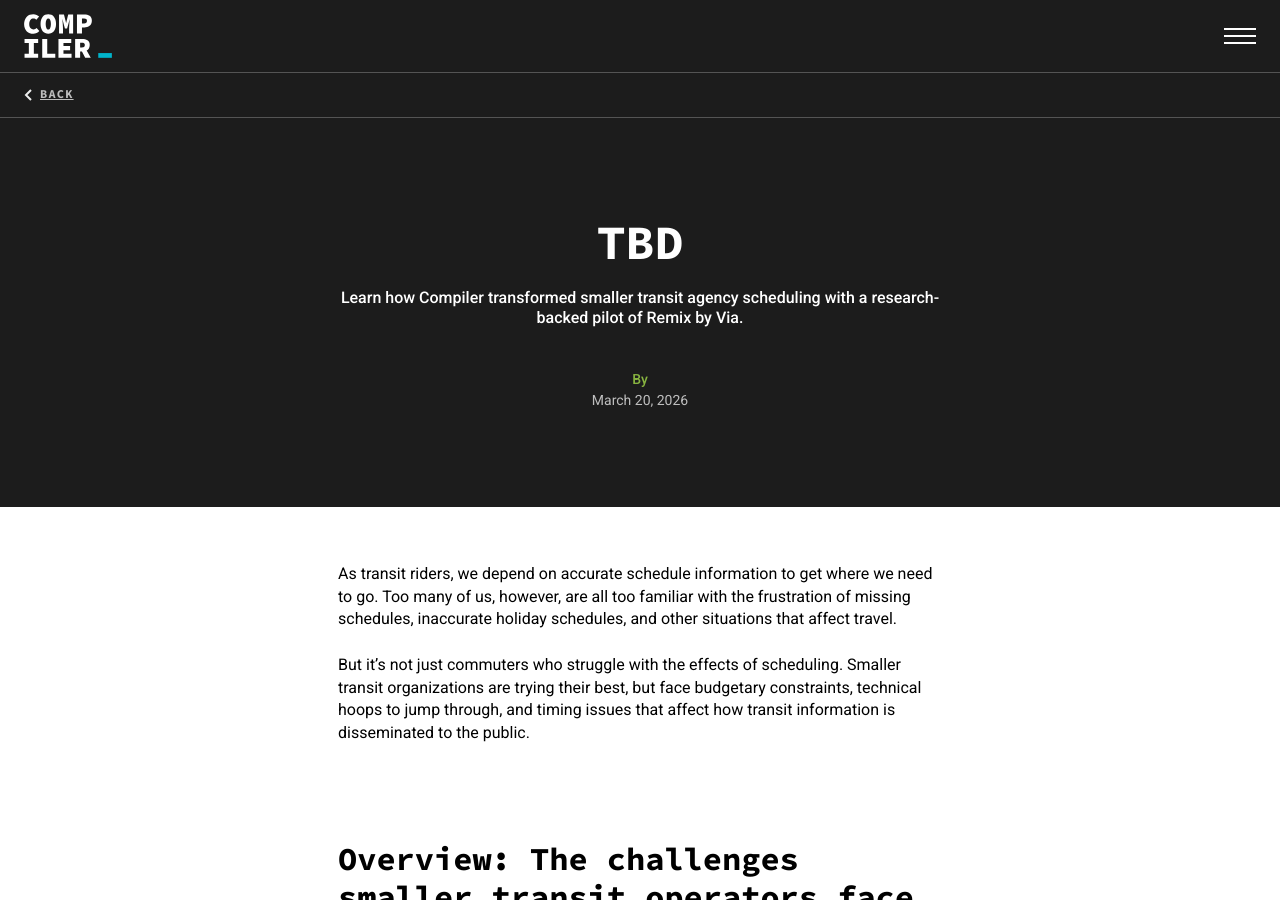
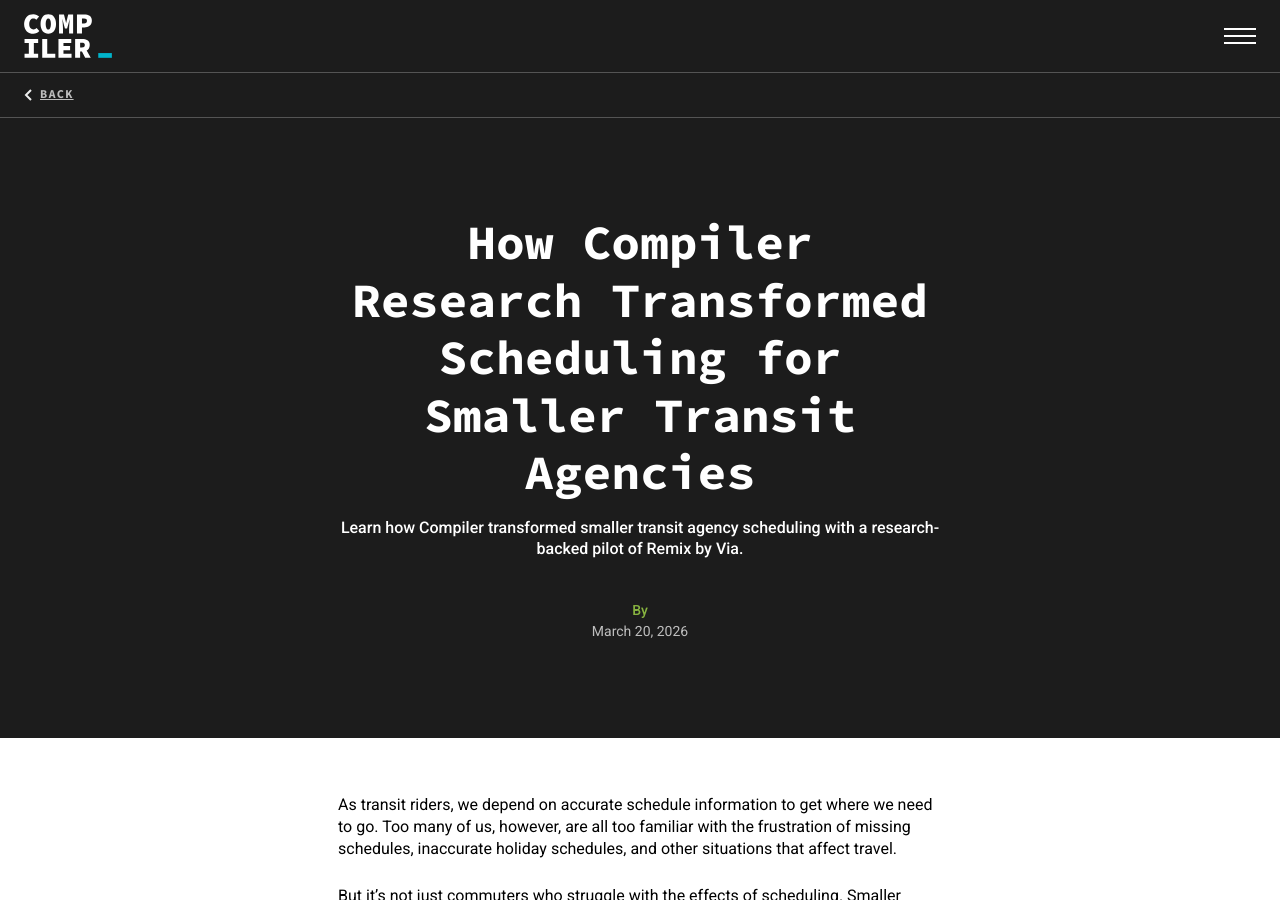
Before and after one commit to compilerla/compiler.la, a Jekyll site: the page built from src/_posts/2026-03-20-remix-case-study.md, in a window 1280 px wide and 900 px high. Built offline with Jekyll 4.4.1, drawn with Linux system fonts in a browser that asks for light colours.

Commit message:
feat: update Remix blog post title

```diff
--- a/src/_posts/2026-03-20-remix-case-study.md
+++ b/src/_posts/2026-03-20-remix-case-study.md
@@ -1,6 +1,6 @@
 ---
 layout: blog_post
-title: TBD
+title: "How Compiler Research Transformed Scheduling for Smaller Transit Agencies"
 subtitle: "Learn how Compiler transformed smaller transit agency scheduling with a research-backed pilot of Remix by Via."
 description: "Learn how Compiler transformed smaller transit agency scheduling with a research-backed pilot of Remix by Via."
 author:
```
